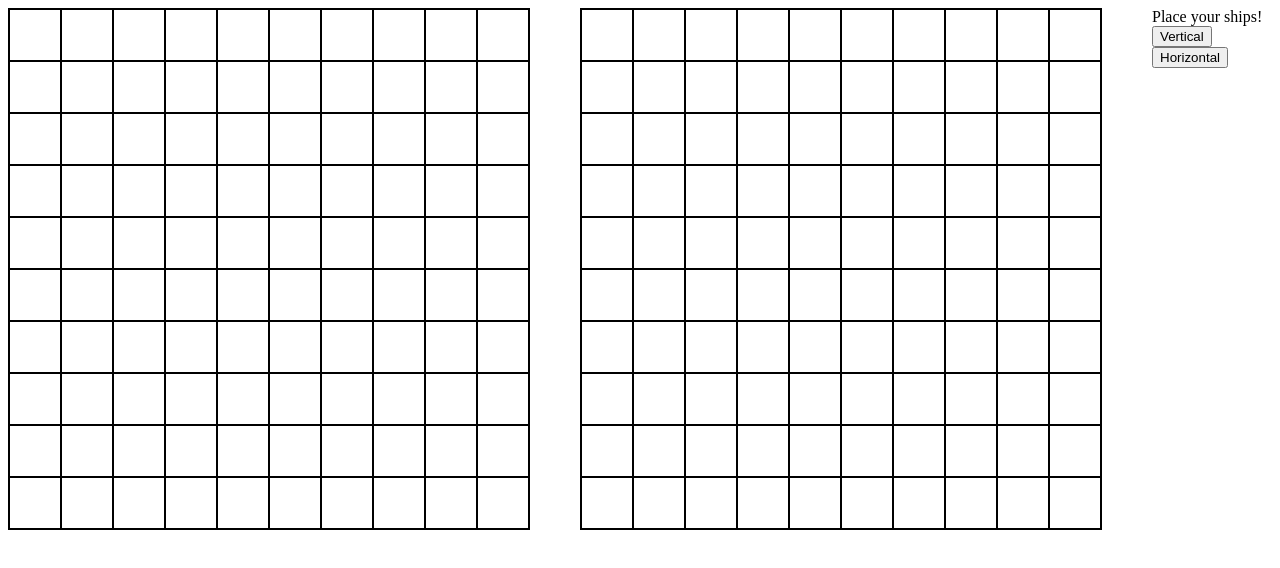
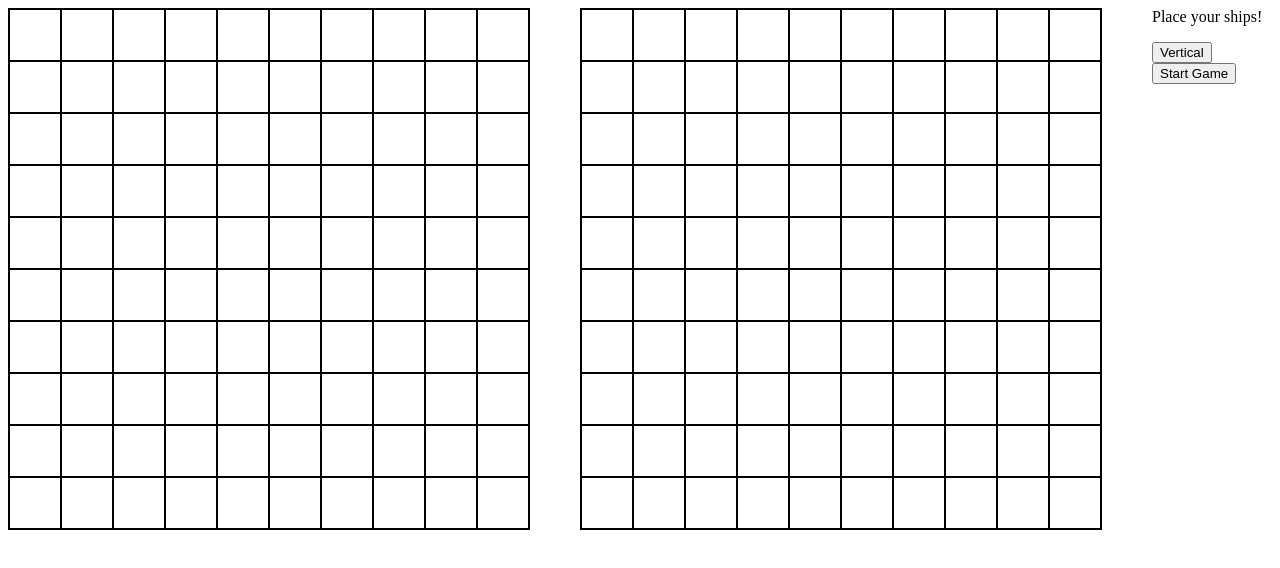
Before and after one commit to marcaixs/battleship, a website with bundled scripts: page index.html in a window 1280 px wide. Built offline with nearby package versions, Linux system fonts and the light colour scheme.

Commit message:
add start game button

```diff
--- a/index.html
+++ b/index.html
@@ -12,10 +12,12 @@
         <div id="gameboard2" class="gameboard"></div>
         <div>
             <textfield name="message" id="message">Place your ships!</textfield>
-            <button id="vertical">Vertical</button>
-            <button id="horizontal">Horizontal</button>
+            <p id="paragrafShip"></p>
+            <button id="direction"></button>
+            <div>
+                <button id="start">Start Game</button>
+            </div>
         </div>
-
     </div>
 
     <script type="module" src="gameplay.js"></script>
```
